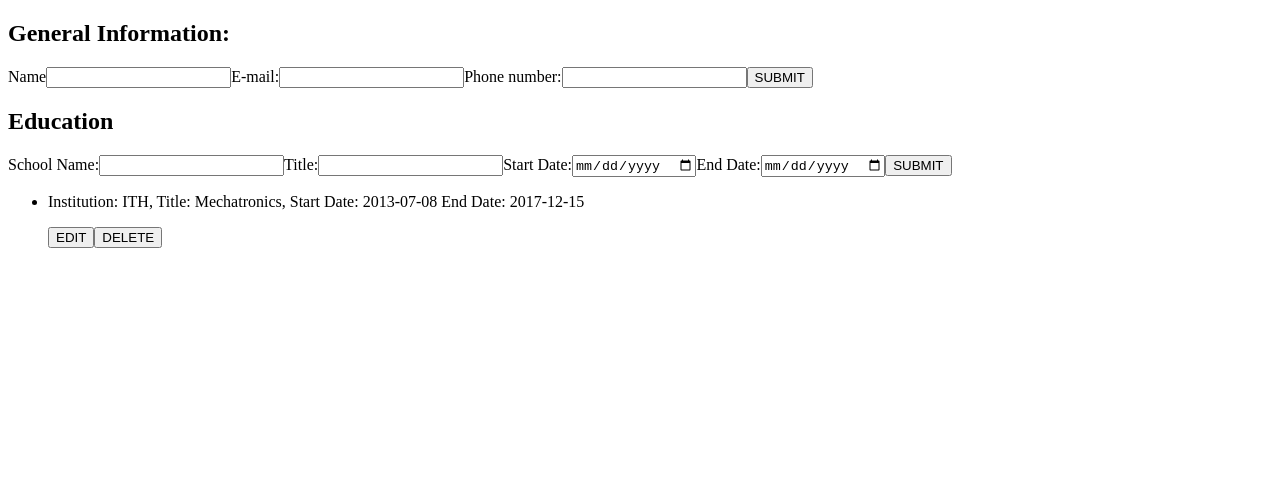
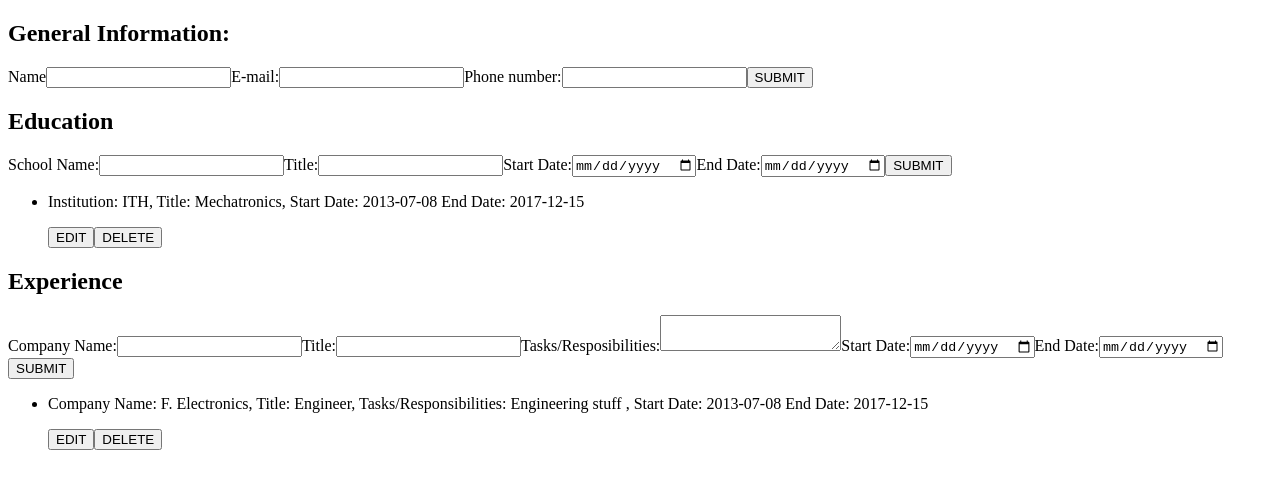
Before and after one commit to lufere/CV-application, a React (Create React App) app: page / in a window 1280 px wide. Shown: the top 488 px of the page. Built offline with nearby package versions, Linux system fonts and the light colour scheme.

Commit message:
Entries can now be added to the experience section

```diff
--- a/src/App.js
+++ b/src/App.js
@@ -1,7 +1,7 @@
 import React, { Component } from 'react';
 import General from './components/General'
 import Education from './components/Education'
-// import Experience from './components/Experience'
+import Experience from './components/Experience'
 
 class App extends Component{
   constructor(props){
@@ -17,6 +17,13 @@ class App extends Component{
       studyEnd: "",
       education: [{name:"ITH", title: "Mechatronics", start: "2013-07-08", end: "2017-12-15"}],
       educationIndex: null,
+      companyName: "",
+      position: "",
+      tasks: "",
+      workStart: "",
+      workEnd: "",
+      experience: [{company: "F. Electronics", position: "Engineer", tasks: "Engineering stuff", start: "2013-07-08", end: "2017-12-15"}],
+      experienceIndex: null,
     }
 
     this.handleChange = this.handleChange.bind(this);
@@ -25,6 +32,7 @@ class App extends Component{
     this.educationEdit = this.educationEdit.bind(this);
     this.educationEditSubmit = this.educationEditSubmit.bind(this);
     this.educationDelete = this.educationDelete.bind(this);
+    this.handleExperienceSubmit = this.handleExperienceSubmit.bind(this);
   }
 
   handleChange(event){
@@ -44,7 +52,7 @@ class App extends Component{
   }
 
   handleEducationSubmit(){
-    let newEducation = this.state.education;
+    const newEducation = this.state.education;
     this.setState({
       education: newEducation.concat([{
         name: this.state.schoolName,
@@ -101,6 +109,24 @@ class App extends Component{
     });
   }
 
+  handleExperienceSubmit(){
+    const newExperience = this.state.experience;
+    this.setState({
+        experience: newExperience.concat([{
+        company: this.state.companyName,
+        position: this.state.position,
+        tasks: this.state.tasks,
+        start: this.state.workStart,
+        end: this.state.workEnd,
+      }]),
+      companyName: "",
+      position:"",
+      tasks: "",
+      workStart:"",
+      workEnd:"",
+    });
+  }
+
   render(){
     return (
       <div>
@@ -125,7 +151,16 @@ class App extends Component{
           editSubmit = {this.educationEditSubmit}
           delete = {this.educationDelete}
         />
-        {/* <Experience/> */}
+        <Experience
+          onChange = {this.handleChange}
+          companyName = {this.state.companyName}
+          position = {this.state.position}
+          tasks = {this.state.tasks}
+          workStart = {this.state.workStart}
+          workEnd = {this.state.workEnd}
+          experience = {this.state.experience}
+          submit = {this.handleExperienceSubmit}
+        />
       </div>
     );
   }
--- a/src/components/Experience.js
+++ b/src/components/Experience.js
@@ -1,24 +1,104 @@
 import React, { Component } from "react";
 
 class Experience extends Component{
+    constructor(props){
+        super(props);
+
+        this.handleChange = this.handleChange.bind(this);
+    }
+
+    handleChange(event){
+        this.props.onChange(event);
+    }
+
     render(){
+        let experienceList = this.props.experience.map((work, i)=>{
+            return(
+                <li key = {work.company+work.position} id = {i}>
+                    <p>
+                        {
+                        `Company Name: ${work.company},
+                        Title: ${work.position},
+                        Tasks/Responsibilities: ${work.tasks} ,
+                        Start Date: ${work.start}
+                        End Date: ${work.end} `
+                        }
+                    </p>
+                    <button onClick = {this.props.edit}>EDIT</button>
+                    <button onClick = {this.props.delete}>DELETE</button>
+                </li>
+                // <li>{school.name+", "+school.title}</li>
+            );
+        })
         return(
             <section>
-                <form>
-                    <h2>Experience</h2>
-                    <label for = "companyName">Company Name</label>
-                    <input type = "text" id = "companyName" name = "companyName"></input>
-                    <label for = "position">Position</label>
-                    <input type = "text" id = "position" name = "position"></input>
-                    <label for = "tasks">Tasks/Resposibilities</label>
-                    <textarea id = "tasks" name = "tasks"></textarea>
-                    <label for = "workStart">Start Date</label>
-                    <input type = "date" id = "workStart" name = "workStart"></input>
-                    <label for = "workEnd">End Date</label>
-                    <input type = "date" id = "workEnd" name = "workEnd"></input>
-                    <input type = "button" value = "SUBMIT"></input>
-                </form>
-            </section>
+            <form>
+                <h2>Experience</h2>
+                    <label>Company Name:
+                        <input
+                            type = "text"
+                            name = "companyName"
+                            value = {this.props.companyName}
+                            onChange = {this.handleChange}
+                        />
+                    </label>
+                    <label>Title:
+                        <input
+                            type = "text"
+                            name = "position"
+                            value = {this.props.position}
+                            onChange = {this.handleChange}
+                        />
+                    </label>
+                    <label>Tasks/Resposibilities:
+                        <textarea
+                            name = "tasks"
+                            value = {this.props.tasks}
+                            onChange = {this.handleChange}
+                        />
+                    </label>
+                    <label>Start Date:
+                        <input
+                            type = "date"
+                            name = "workStart"
+                            value = {this.props.workStart}
+                            onChange = {this.handleChange}
+                        />
+                    </label>
+                    <label>End Date:
+                        <input
+                            type = "date"
+                            name = "workEnd"
+                            value = {this.props.workEnd}
+                            onChange = {this.handleChange}
+                        />
+                    </label>
+                    <input
+                        type = "button"
+                        value = "SUBMIT"
+                        onClick = {this.props.submit}
+                    />
+            </form>
+            <ul>
+                {experienceList}
+            </ul>
+        </section>
+            // {/* <section>
+            //     <form>
+            //         <h2>Experience</h2>
+            //         <label for = "companyName">Company Name</label>
+            //         <input type = "text" id = "companyName" name = "companyName"></input>
+            //         <label for = "position">Position</label>
+            //         <input type = "text" id = "position" name = "position"></input>
+            //         <label for = "tasks">Tasks/Resposibilities</label>
+            //         <textarea id = "tasks" name = "tasks"></textarea>
+            //         <label for = "workStart">Start Date</label>
+            //         <input type = "date" id = "workStart" name = "workStart"></input>
+            //         <label for = "workEnd">End Date</label>
+            //         <input type = "date" id = "workEnd" name = "workEnd"></input>
+            //         <input type = "button" value = "SUBMIT"></input>
+            //     </form>
+            // </section> */}
         );
     }
 }
```
